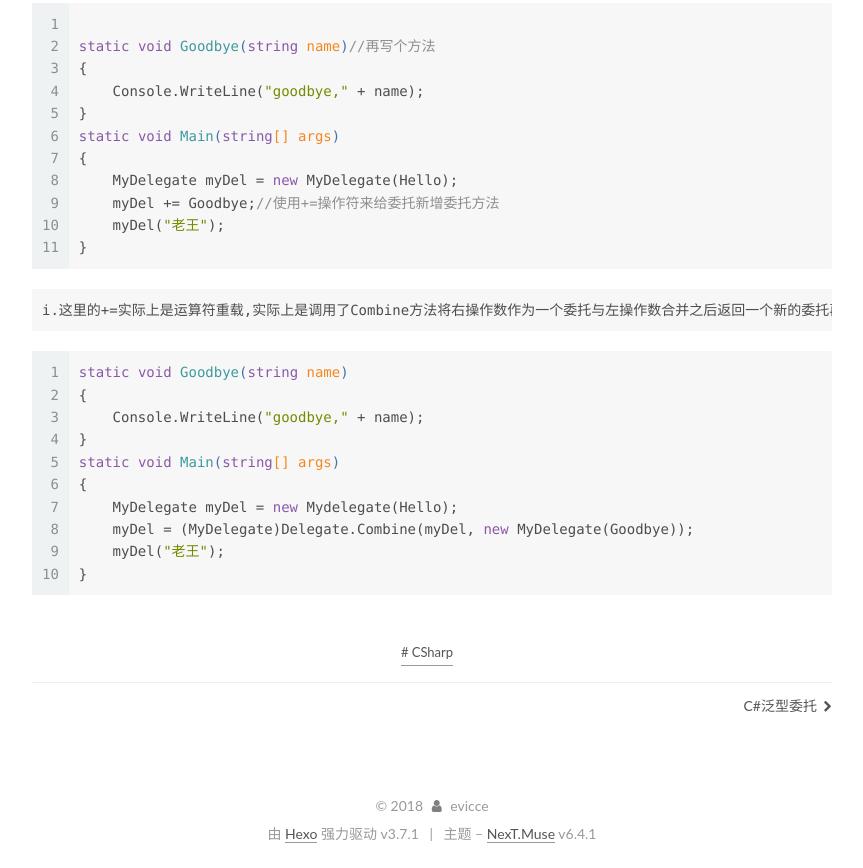
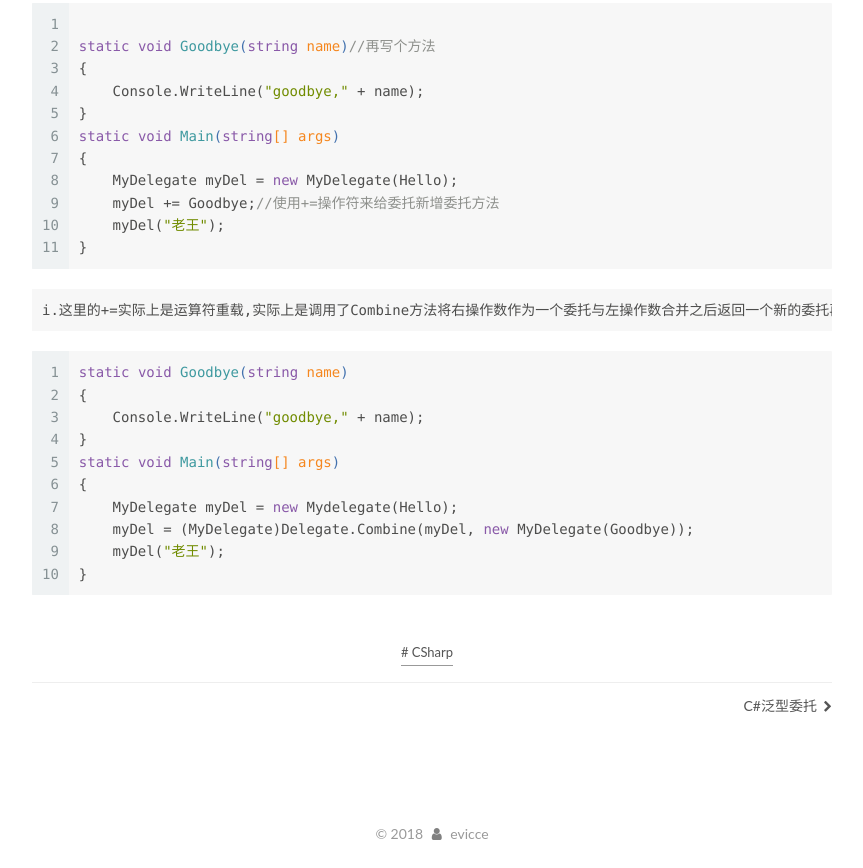
Before and after one commit to Evicce/evicce.github.io, a plain HTML site: page 2018/06/17/C-委托的用法/index.html in a window 1280 px wide. Shown: the part 1607-2475 px from the top of the page, without its empty margins (48-911 px from the left). Drawn offline with nearby package versions, Linux system fonts and the light colour scheme.

Commit message:
Site updated: 2018-09-22 02:22:54

```diff
--- a/2018/06/17/C-委托的用法/index.html
+++ b/2018/06/17/C-委托的用法/index.html
@@ -588,15 +588,9 @@
 
 
 
-  <div class="powered-by">由 <a class="theme-link" target="_blank" href="https://hexo.io">Hexo</a> 强力驱动 v3.7.1</div>
 
 
 
-  <span class="post-meta-divider">|</span>
-
-
-
-  <div class="theme-info">主题 – <a class="theme-link" target="_blank" href="https://theme-next.org">NexT.Muse</a> v6.4.1</div>
 
 
 
--- a/css/main.css
+++ b/css/main.css
@@ -1838,7 +1838,7 @@ pre .javascript .function {
   width: 4px;
   height: 4px;
   border-radius: 50%;
-  background: #0edfd9;
+  background: #f681e4;
 }
 .links-of-blogroll {
   font-size: 13px;
```
Also changed, not shown: 2018/06/18/C-泛型委托/index.html (+0 -6 lines), 2018/09/21/C-匿名方法与lambda表达式/index.html (+0 -6 lines), 2018/09/22/Windows下安装Python环境/index.html (+0 -6 lines), archives/2018/06/index.html (+0 -6 lines), archives/2018/09/index.html (+0 -6 lines), archives/2018/index.html (+0 -6 lines), archives/index.html (+0 -6 lines), index.html (+0 -6 lines), tags/CSharp/index.html (+0 -6 lines), tags/Python/index.html (+0 -6 lines).
